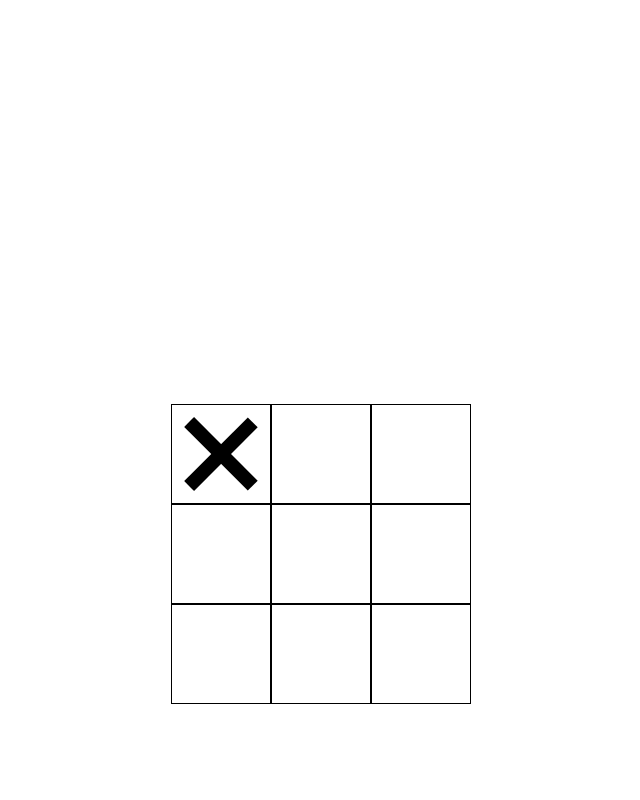
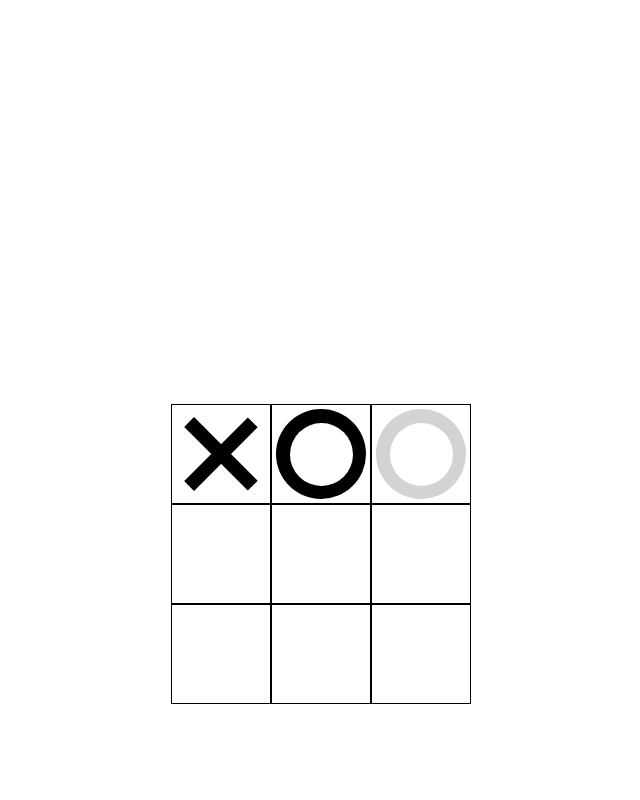
Before and after one commit to najm-choueiry/Tic-Tac-Toe, a plain HTML site: page index.html in a window 1280 px wide. In both pictures the pointer is over the element 740 px from the left and 454 px from the top of the page. Shown: the top 800 px of the page, without its empty margins (319-959 px from the left). Drawn offline with Linux system fonts and the light colour scheme.

Commit message:
creating the O

```diff
--- a/index.html
+++ b/index.html
@@ -8,7 +8,7 @@
   </head>
   <body>
     <canvas></canvas>
-    <div class="board" id="board">
+    <div class="board circle" id="board">
         <div class="cell x" data-cell></div>
         <div class="cell circle"  data-cell></div>
         <div class="cell"  data-cell></div>
--- a/styles/styles.css
+++ b/styles/styles.css
@@ -24,6 +24,13 @@ body {
     grid-template-columns: repeat(3,auto);
 }
 
+.cell.x ,
+.cell.circle {
+    cursor: not-allowed;
+}
+
+
+
 .cell {
     width: var(--cell-size);
     height: var(--cell-size);
@@ -31,22 +38,64 @@ body {
     display: flex;
     justify-content: center;
     align-items: center;
+    cursor: pointer;
 }
 
 /* creating the X and O */
-.cell.x:before,
-.cell.x:after{
+
+.cell.x::before,
+.cell.x::after,
+.cell.circle::before {
+    background-color: black;
+}
+
+.board.x .cell:not(.x):not(.circle):hover::before,
+.board.x .cell:not(.x):not(.circle):hover::after,
+.board.circle .cell:not(.x):not(.circle):hover::before{
+    background-color: lightgrey;
+}
+
+
+.cell.x::before,
+.cell.x::after,
+.board.x .cell:not(.x):not(.circle):hover::before,
+.board.x .cell:not(.x):not(.circle):hover::after{
     content: '';
     position: absolute;
     width: calc(var(--mark-size)* .15);
     height:var(--mark-size);
-    background-color: black;
 }
 
-.cell.x::before {
+.cell.x::before ,
+.board.x .cell:hover::before{
     transform: rotate(45deg);
 }
 
-.cell.x::after {
+.cell.x::after ,
+.board.x .cell:hover::after{
     transform: rotate(-45deg);
 }
+
+/* the circle */
+
+.cell.circle::before,
+.cell.circle::after,
+.board.circle .cell:not(.x):not(.circle):hover::before,
+.board.circle .cell:not(.x):not(.circle):hover::after{
+    content: '';
+    position: absolute;
+    border-radius: 50%;
+}
+
+.cell.circle::before,
+.board.circle .cell:not(.x):not(.circle):hover::before{
+    width: var(--mark-size);
+    height: var(--mark-size);
+}
+
+.cell.circle::after,
+.board.circle .cell:not(.x):not(.circle):hover::after{
+    width: calc(var(--mark-size)* .7);
+    height: calc(var(--mark-size)* .7);
+    background-color: white;
+}
```
